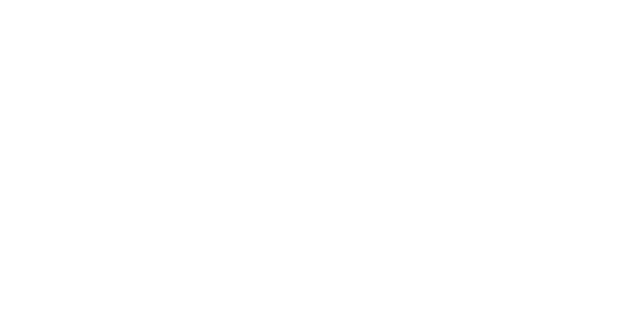
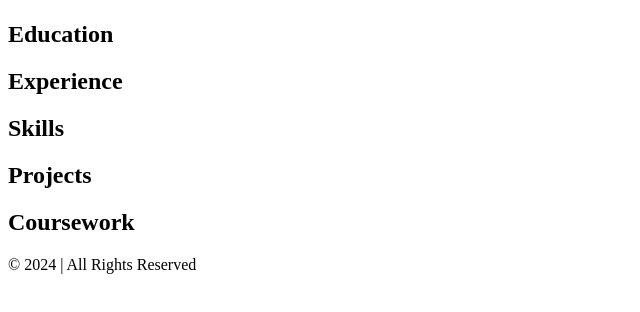
Before and after one commit to emreyenigun/emreyenigun.github.io, a plain HTML site: page resume.html in a window 1280 px wide. Shown: the whole page, without its empty margins (0-640 px from the left). Drawn offline with Linux system fonts and the light colour scheme.

Commit message:
added sections, subheadings, classes

```diff
--- a/resume.html
+++ b/resume.html
@@ -6,6 +6,30 @@
     <title>Resume</title>
 </head>
 <body>
+    <nav class="navbar">
+        <h1 class="logo"></h1>
+    </nav>
+    <main>
+        <h1 class="page-resume"></h1>
 
+        <div class="resume">
+            <section class="section">
+                <h2 class="section-title">Education</h2>
+            </section>
+            <section class="section">
+                <h2 class="section-title">Experience</h2>
+            </section>
+            <section class="section">
+                <h2 class="section-title">Skills</h2>
+            </section>
+            <section class="section">
+                <h2 class="section-title">Projects</h2>
+            </section>
+            <section class="section">
+                <h2 class="section-title">Coursework</h2>
+            </section>
+        </div>
+    </main>
+    <footer class="footer">© 2024 <Personal Website Name> | All Rights Reserved</footer>
 </body>
 </html>
```
Also changed, not shown: blog.html (+8 -0 lines), contact.html (+9 -0 lines), index.html (+17 -3 lines), portfolio.html (+10 -0 lines).
